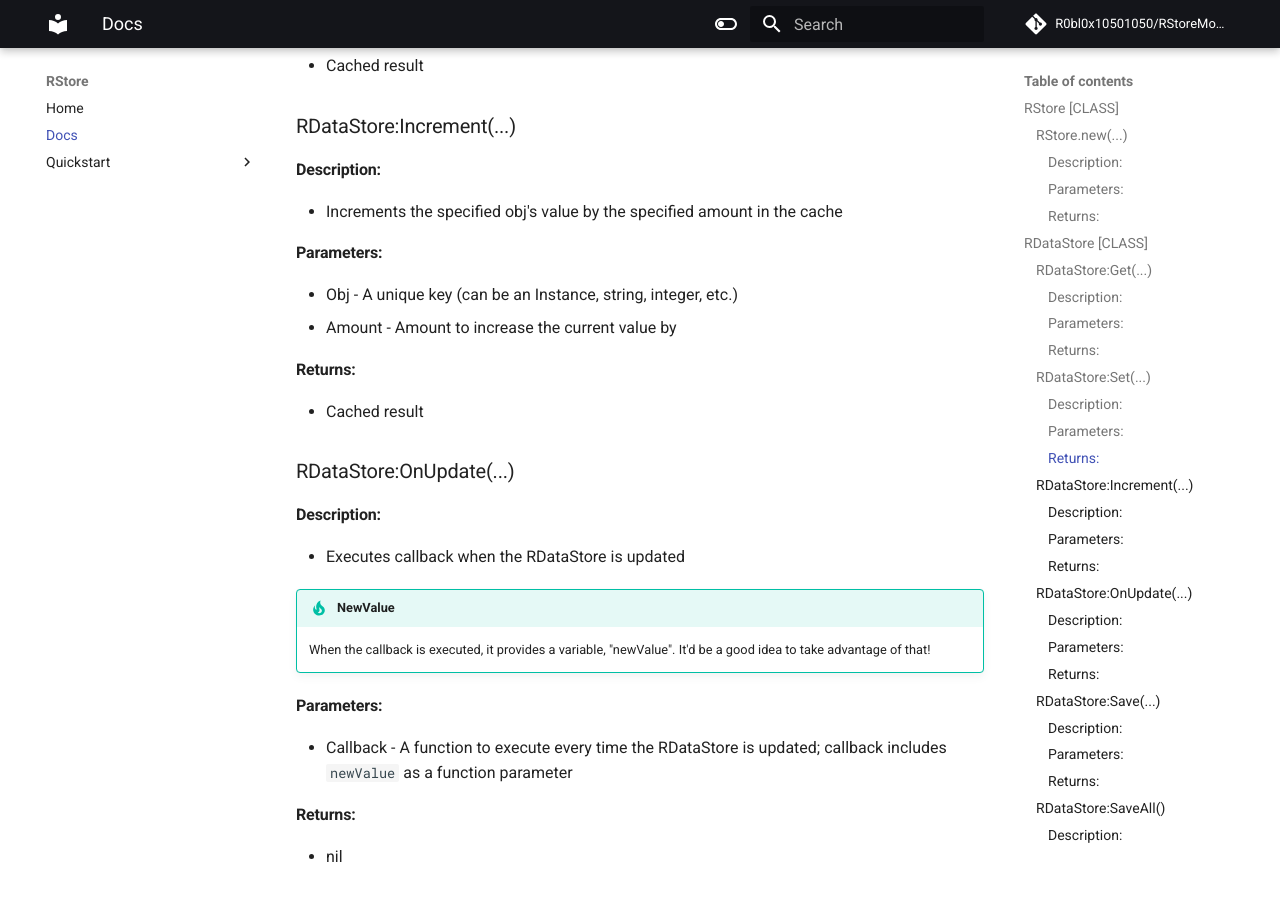
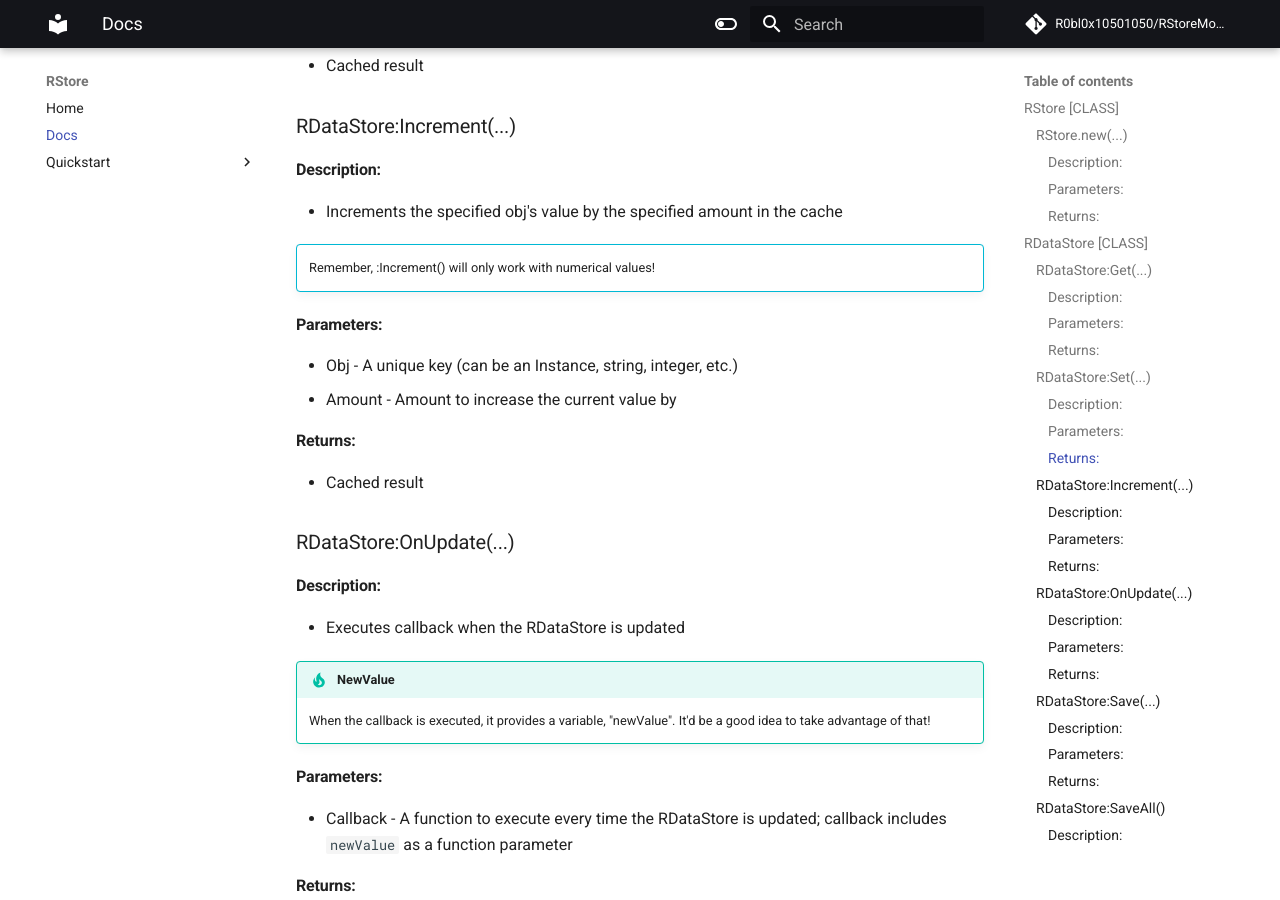
Before and after one commit to R0bl0x10501050/RStoreModule, an MkDocs documentation site: the page built from docs/docs.md, in a window 1280 px wide and 900 px high, scrolled down 1206 px. Built offline with MkDocs 1.6.1 and Material for MkDocs 9.7.7, drawn with Linux system fonts in a browser that asks for light colours; comment, search, counter and statistics services are not loaded.

Commit message:
Update docs.md

```diff
--- a/docs/docs.md
+++ b/docs/docs.md
@@ -28,6 +28,8 @@
 ### RDataStore:Increment(...)
 #### Description:
 * Increments the specified obj's value by the specified amount in the cache
+!!! info ""
+    Remember, :Increment() will only work with numerical values!
 #### Parameters:
 * Obj - A unique key (can be an Instance, string, integer, etc.)
 * Amount - Amount to increase the current value by
```
